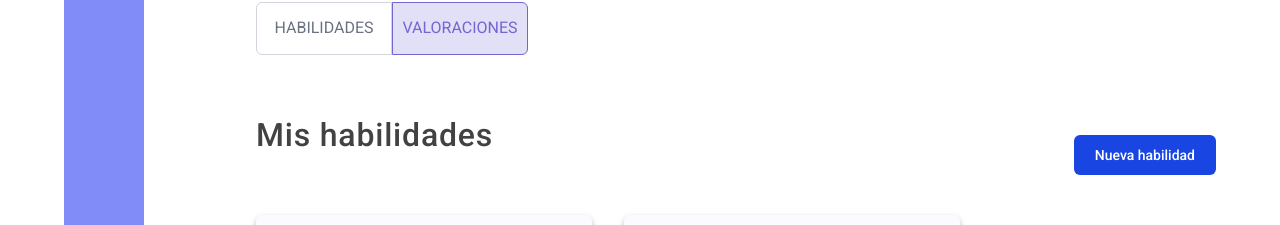
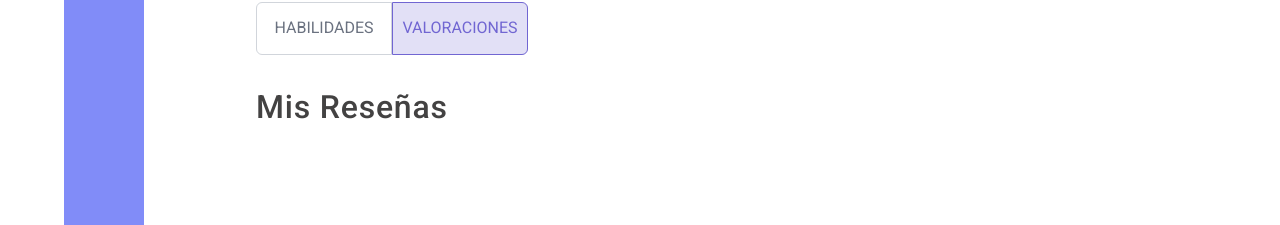
Before and after one commit to AdoptaUnJuniorPlatform/GT-HelpHub-Front, a React (Vite) app: page /profile in a window 1280 px wide. Both pictures are taken after a click on the button "VALORACIONES". Shown: the part 531-756 px from the top of the page. Built offline with nearby package versions, Linux system fonts and the light colour scheme.

Commit message:
feact: Add functionality to toggle between MySkills and MyReviews components

```diff
--- /dev/null
+++ b/src/components/MyReviews.tsx
@@ -0,0 +1,11 @@
+
+function MyReviews() {
+  return (
+    <div className="flex justify-between items-center w-full mt-10">
+      <h2 className="text-[32px] font-medium tracking-wide leading-6 text-neutral-black">Mis Reseñas</h2>
+
+    </div>
+  )
+}
+
+export default MyReviews
--- a/src/components/MySkills.tsx
+++ b/src/components/MySkills.tsx
@@ -5,7 +5,6 @@ import SecondaryButton from "./SecondaryButton"
 function MySkills() {
   return (
     <>
-
       <div className="flex justify-between items-center w-full mt-10">
         <h2 className="text-[32px] font-medium tracking-wide leading-6 text-neutral-black">Mis habilidades</h2>
         <SecondaryButton label="Nueva habilidad" className="mt-10"/>
--- a/src/hooks/useBorderButton.tsx
+++ b/src/hooks/useBorderButton.tsx
@@ -1,6 +1,7 @@
 import { useState } from 'react';
+import { ComponentMap } from '../types/types';
 
-function useBorderButton(initialValue: string, options: string[]) {
+function useBorderButton(initialValue: string, options: string[], componentMap: ComponentMap) {
   const [selectedBorderButton, setSelectedBorderButton] = useState(initialValue);
 
   const handleBorderButtonClick = (label: string) => {
@@ -9,7 +10,9 @@ function useBorderButton(initialValue: string, options: string[]) {
     }
   };
 
-  return { selectedBorderButton, handleBorderButtonClick };
+  const SelectedComponent = componentMap[selectedBorderButton];
+
+  return { selectedBorderButton, handleBorderButtonClick, SelectedComponent };
 }
 
 export default useBorderButton
--- a/src/pages/Profile.tsx
+++ b/src/pages/Profile.tsx
@@ -1,5 +1,6 @@
 
 import BorderButton from "../components/BorderButton"
+import MyReviews from "../components/MyReviews";
 import MySkills from "../components/MySkills";
 import SideBar from "../components/SideBar"
 import UserProfile from "../components/UserProfile"
@@ -8,7 +9,13 @@ import MainLayout from "../layouts/MainLayout"
 
 
 function Profile() {
-  const { selectedBorderButton, handleBorderButtonClick } = useBorderButton("HABILIDADES", ["HABILIDADES", "VALORACIONES"]);
+  const {
+    selectedBorderButton,
+    handleBorderButtonClick,
+    SelectedComponent
+  } = useBorderButton("HABILIDADES", ["HABILIDADES", "VALORACIONES"],
+    { HABILIDADES: <MySkills />, VALORACIONES: <MyReviews /> }
+  );
   return (
     <>
       <MainLayout>
@@ -33,7 +40,7 @@ function Profile() {
               onClick={() => handleBorderButtonClick("VALORACIONES")}
             />
           </div>
-          <MySkills />
+          {SelectedComponent}
         </section>
       </MainLayout>
     </>
--- a/src/types/types.ts
+++ b/src/types/types.ts
@@ -182,3 +182,7 @@ export interface SecondayButtonProps {
   label: string;
   className: string;
 }
+
+export interface ComponentMap {
+  [key: string]: JSX.Element
+}
```
